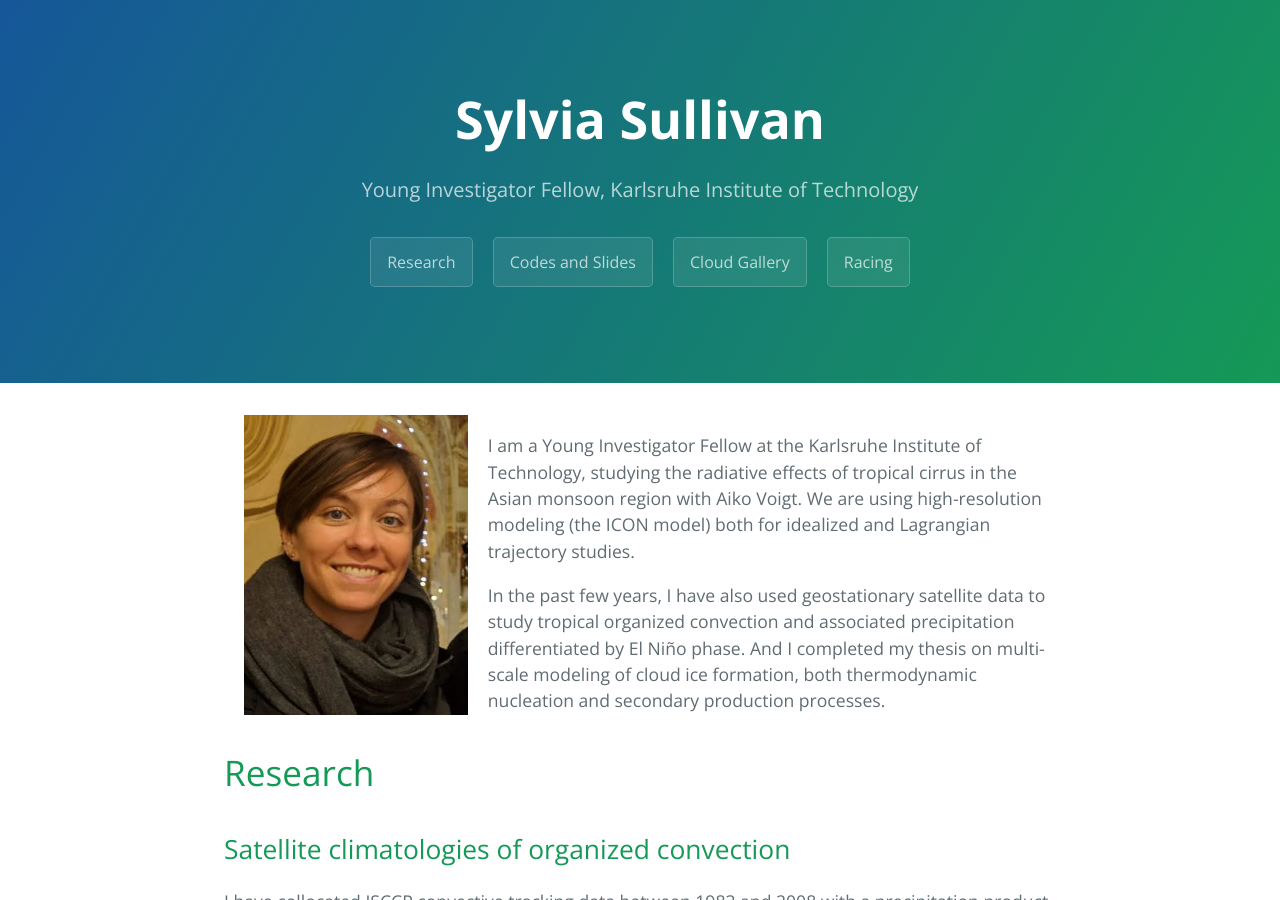
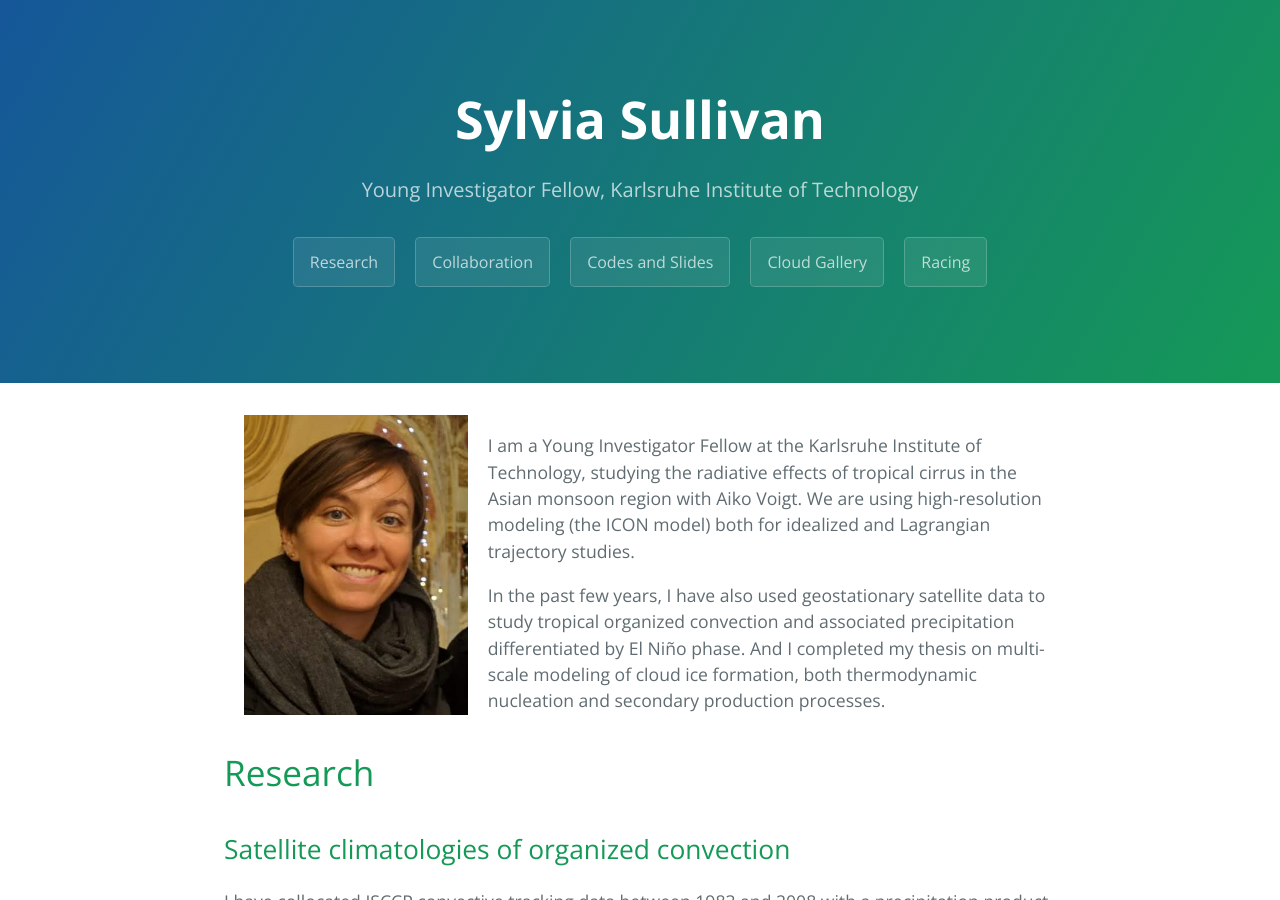
Before and after one commit to sylviasullivan/sylviasullivan.github.io, a Jekyll site: the page built from index.md, in a window 1280 px wide and 900 px high. Built offline with Jekyll 4.4.1, drawn with Linux system fonts in a browser that asks for light colours.

Commit message:
Add collaboration page

```diff
--- a/_layouts/default.html
+++ b/_layouts/default.html
@@ -33,6 +33,7 @@
         <a href="{{ site.github.tar_url }}" class="btn">Download .tar.gz</a>
       {% endif %}
 	  <a href="/" class="btn">Research</a>
+	  <a href="/collaboration" class="btn">Collaboration</a>
 	  <a href="/codes-and-slides" class="btn">Codes and Slides</a>
 	  <a href="/cloud-gallery" class="btn">Cloud Gallery</a>
 	  <a href="/personal" class="btn">Racing</a>
```
